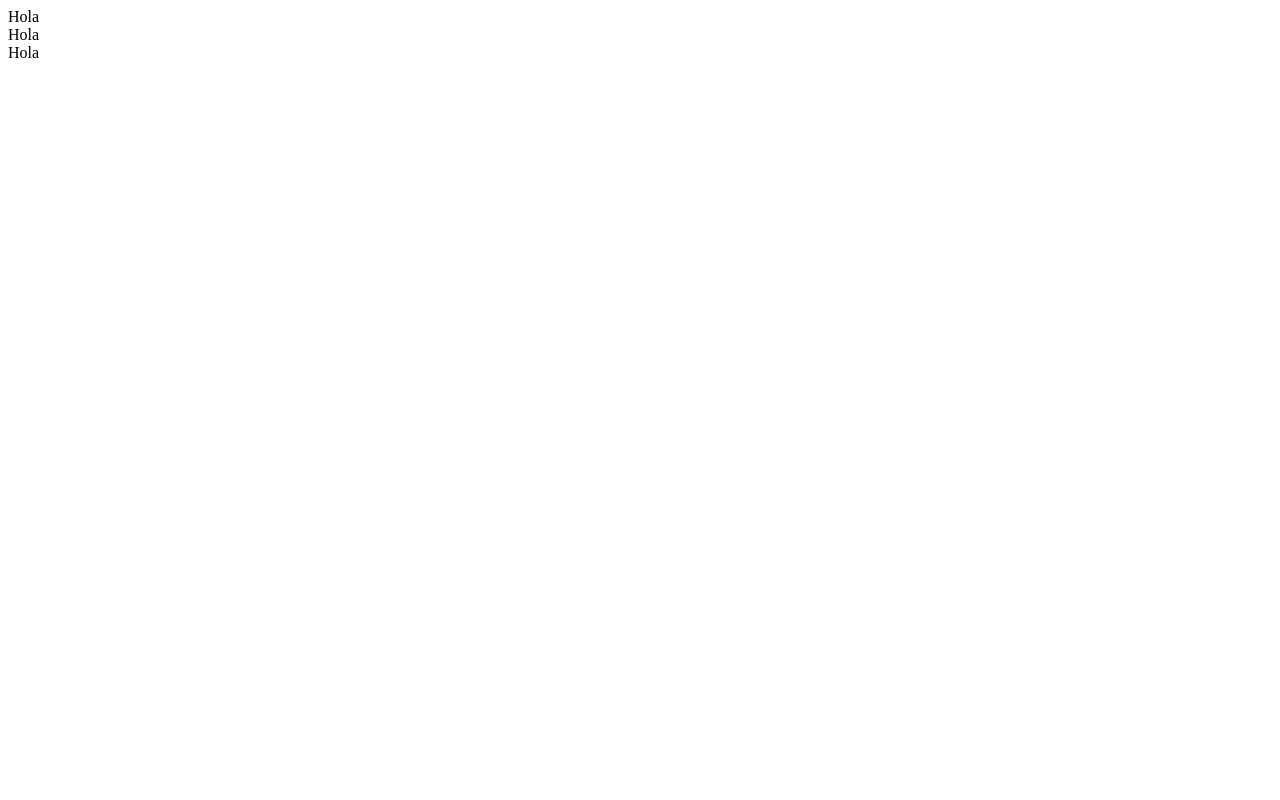
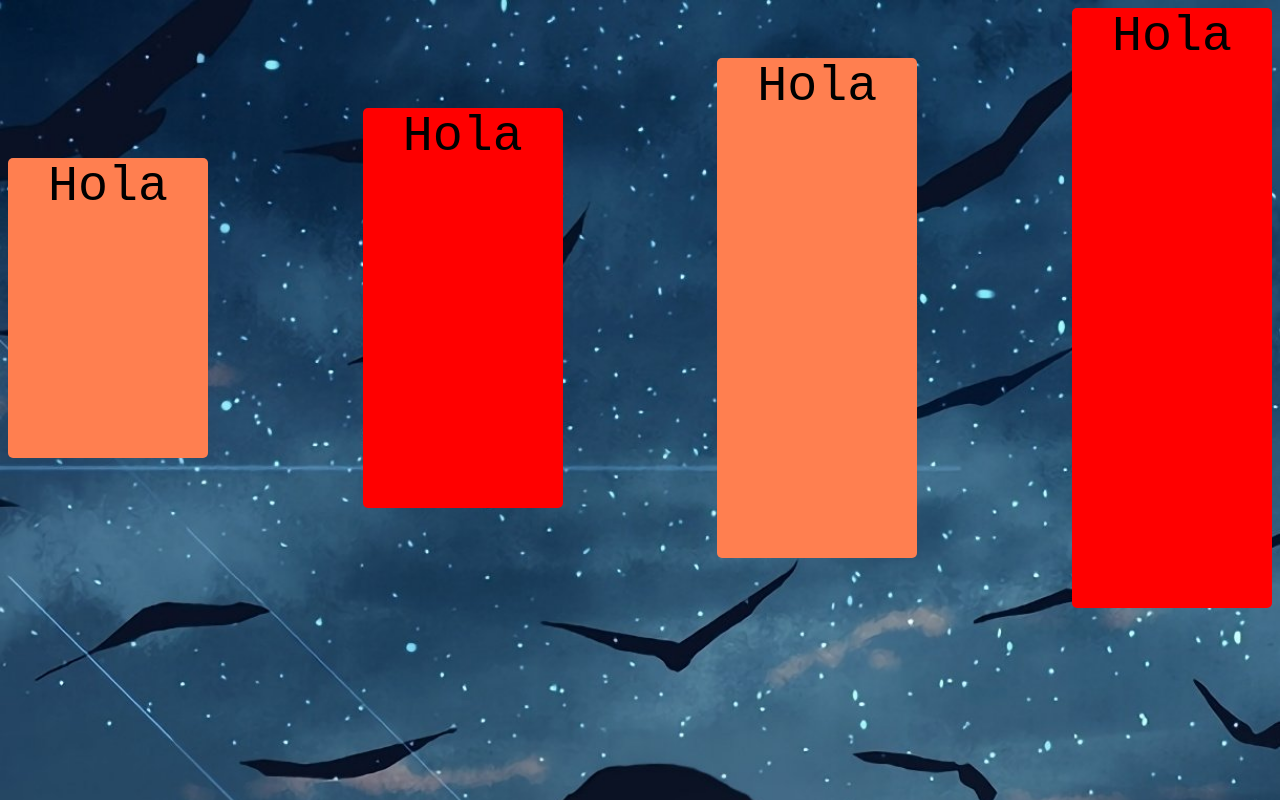
Before and after one commit to OrlandoAdiction/flex, a plain HTML site: page index.html in a window 1280 px wide. Drawn offline with Linux system fonts and the light colour scheme.

Commit message:
agregue flex

```diff
--- a/estilos.css
+++ b/estilos.css
@@ -0,0 +1,45 @@
+.contenedor{
+    display: flex;
+    justify-content: space-between;
+    align-items: center;
+
+
+}
+.columna{
+    background: blue;
+    width: 200px;
+    height: 400px;
+    text-align: center;
+    border-radius: 5px ;
+    font-size: 50px;
+    font-family: 'Courier New', Courier, monospace;
+}
+.columna:nth-child(1){
+    height: 300px;
+
+}
+.columna:nth-child(2){
+    height: 400px;
+}
+.columna:nth-child(3){
+    height: 500px;
+}
+.columna:nth-child(4){
+    height: 600px;
+}
+.columna:nth-child(even){
+    background: red;
+}
+.columna:nth-child(odd){
+    background: coral;
+}
+.contenedor2 .columna{
+    float: left;
+}
+body{
+    background:url("imagen\ 1.jpg");
+    background-attachment: fixed;
+    background-repeat: no-repeat;
+    background-size: cover;
+
+}
--- a/index.html
+++ b/index.html
@@ -1,5 +1,11 @@
+<body>
+
+<link rel="stylesheet" href="estilos.css">
 <div class="contenedor">
     <div class="columna">Hola</div>
     <div class="columna">Hola</div>
     <div class="columna">Hola</div>
+    <div class="columna">Hola</div>
 </div>
+
+</body>
```
Also changed, not shown: viejo.html (added, +11 -0 lines), imagen 1.jpg (added).
